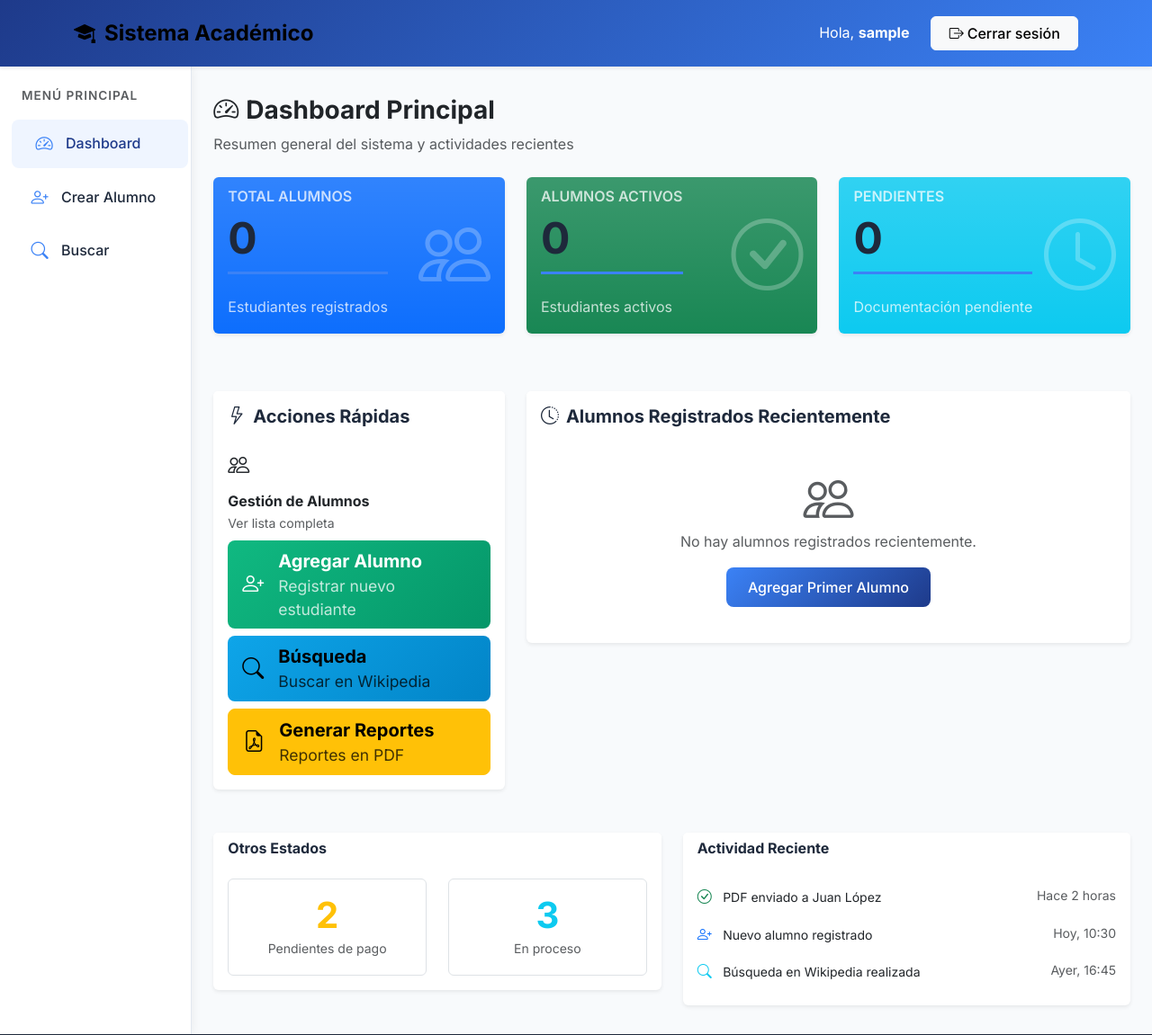
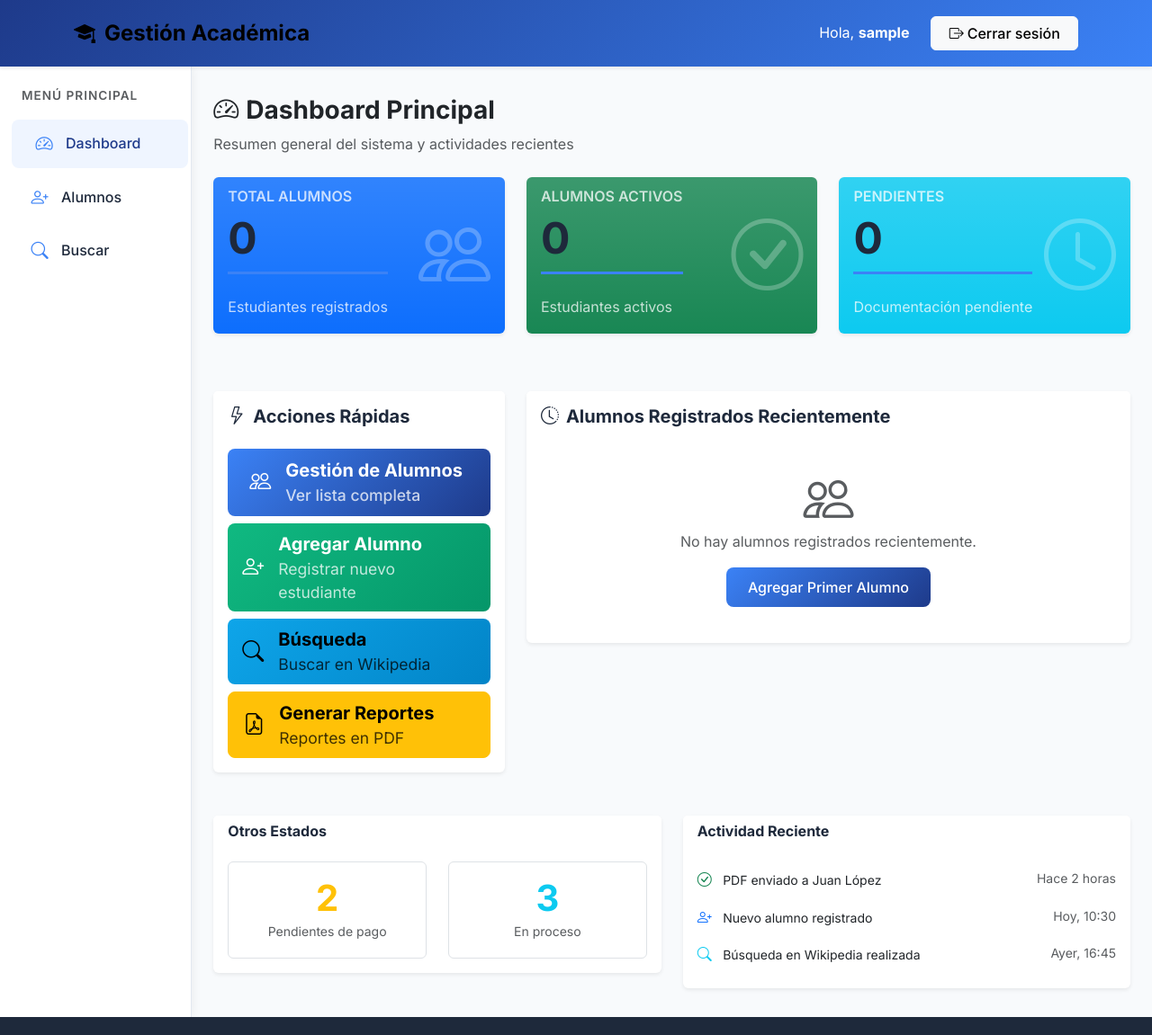
Before and after one commit to laravsc/Parcial_2_Vasconselo, a Django app: page /alumnos/ in a window 1280 px wide. Shown: the top 1151 px of the page at 90% size. Run offline with Django 5.2, Linux system fonts and the light colour scheme; the visitor is signed in with stand-in values (Sample User, id 1); data that the repository does not hold is empty.

Commit message:
últimos cambios

```diff
--- a/alumnos/urls.py
+++ b/alumnos/urls.py
@@ -9,5 +9,5 @@
     path('<int:pk>/editar/', views.editar_alumno, name='editar'),
     path('<int:pk>/eliminar/', views.eliminar_alumno, name='eliminar'),
     path('enviar_pdf/<int:alumno_id>/', views.enviar_pdf, name='enviar_pdf'),
-
+    path('gestion/', views.gestion_alumnos, name='gestion_alumnos'),
 ]
--- a/alumnos/views.py
+++ b/alumnos/views.py
@@ -13,8 +13,27 @@
 
 @login_required
 def dashboard(request):
+    """Dashboard principal con métricas"""
     alumnos = Alumno.objects.filter(usuario=request.user)
-    return render(request, 'alumnos/dashboard.html', {'alumnos': alumnos})
+    total_alumnos = alumnos.count()
+    alumnos_recientes = alumnos.order_by('-created_at')[:5]
+
+    # Si necesitas otros cálculos, puedes agregarlos aquí
+    alumnos_activos = total_alumnos  # Por ahora, todos están activos
+    pendientes = 0  # Puedes modificar esto según tu lógica
+
+    return render(request, 'alumnos/dashboard.html', {
+        'total_alumnos': total_alumnos,
+        'alumnos_activos': alumnos_activos,
+        'pendientes': pendientes,
+        'alumnos_recientes': alumnos_recientes,
+    })
+
+@login_required
+def gestion_alumnos(request):
+    """Lista completa de alumnos"""
+    alumnos = Alumno.objects.filter(usuario=request.user)
+    return render(request, 'alumnos/gestion_alumnos.html', {'alumnos': alumnos})
 
 @login_required
 def crear_alumno(request):
@@ -38,7 +57,7 @@
         if form.is_valid():
             form.save()
             messages.success(request, 'Alumno actualizado correctamente.')
-            return redirect('alumnos:dashboard')
+            return redirect('alumnos:gestion_alumnos')
     else:
         form = AlumnoForm(instance=alumno)
     return render(request, 'alumnos/alumno_form.html', {'form': form, 'crear': False, 'alumno': alumno})
@@ -49,20 +68,14 @@
     if request.method == 'POST':
         alumno.delete()
         messages.success(request, 'Alumno eliminado.')
-        return redirect('alumnos:dashboard')
+        return redirect('alumnos:gestion_alumnos')
     return render(request, 'alumnos/alumno_confirm_delete.html', {'alumno': alumno})
 
 @login_required
 def enviar_pdf(request, alumno_id):
-    """
-    Genera PDF en memoria con la info del alumno y lo envía por email.
-    - Corrige el redirect a 'alumnos:dashboard'
-    - Maneja excepciones de email y las informa con messages + logger
-    """
-    # Asegurarse que el alumno exista y pertenezca al usuario
     alumno = get_object_or_404(Alumno, id=alumno_id, usuario=request.user)
 
-    # --- Generar PDF en memoria ---
+    # Generar PDF en memoria
     buffer = BytesIO()
     p = canvas.Canvas(buffer, pagesize=A4)
 
@@ -73,7 +86,9 @@
     p.drawString(50, 750, f"Apellido: {alumno.apellido}")
     email_text = getattr(alumno, "email", "---")
     p.drawString(50, 730, f"Email: {email_text}")
-    p.drawString(50, 710, f"Creado por: {request.user.username}")
+    p.drawString(50, 710, f"Documento: {alumno.documento or 'No especificado'}")
+    p.drawString(50, 690, f"Fecha Nacimiento: {alumno.fecha_nacimiento or 'No especificada'}")
+    p.drawString(50, 670, f"Creado por: {request.user.username}")
 
     p.showPage()
     p.save()
@@ -82,11 +97,11 @@
     pdf_bytes = buffer.getvalue()
     buffer.close()
 
-    # --- Preparar correo ---
-    subject = "PDF del alumno"
-    body = f"Adjunto PDF de la ficha del alumno {alumno.nombre} {alumno.apellido}."
-    from_email = None  # dejar que Django tome DEFAULT_FROM_EMAIL
-    # Destinatarios: usar el correo del alumno si existe, sino el del usuario
+    # Preparar correo
+    subject = f"Ficha del Alumno - {alumno.nombre} {alumno.apellido}"
+    body = f"Adjunto PDF con la ficha del alumno {alumno.nombre} {alumno.apellido}."
+    from_email = None
+
     destinatarios = []
     if email_text and email_text != '---':
         destinatarios.append(email_text)
@@ -94,9 +109,8 @@
         destinatarios.append(request.user.email)
 
     if not destinatarios:
-        # Si no hay a quién enviar, informamos y volvemos al dashboard
         messages.error(request, "No hay destinatarios válidos para enviar el PDF (sin email asociado).")
-        return redirect("alumnos:dashboard")
+        return redirect("alumnos:gestion_alumnos")
 
     email = EmailMessage(
         subject=subject,
@@ -106,21 +120,17 @@
     )
     email.attach("alumno.pdf", pdf_bytes, "application/pdf")
 
-    # --- Intentar enviar y manejar errores ---
     try:
         email.send(fail_silently=False)
     except BadHeaderError as e:
         logger.exception("BadHeaderError al enviar PDF: %s", e)
         messages.error(request, "Error enviando email: header inválido.")
-        return redirect("alumnos:dashboard")
+        return redirect("alumnos:gestion_alumnos")
     except Exception as e:
-        # Loguear error y mostrar mensaje claro al usuario
         logger.exception("Error al enviar email con PDF: %s", e)
         messages.error(request, "Ocurrió un error al intentar enviar el email. Revisá la configuración SMTP.")
-        # opcional: mostrar mensaje con detalles mínimos en dev (no desplegar en prod)
         messages.info(request, f"Detalle técnico: {str(e)}")
-        return redirect("alumnos:dashboard")
+        return redirect("alumnos:gestion_alumnos")
 
-    # Si llegamos acá, fue enviado (o al menos el backend no lanzó excepción)
     messages.success(request, f"PDF enviado a: {', '.join(destinatarios)}")
-    return redirect("alumnos:dashboard")
+    return redirect("alumnos:gestion_alumnos")
--- a/templates/alumnos/dashboard.html
+++ b/templates/alumnos/dashboard.html
@@ -70,6 +70,9 @@
             </div>
             <div class="card-body">
                 <div class="d-grid gap-2">
+                    <!-- En dashboard.html - línea 62 aproximadamente -->
+                    <a href="{% url 'alumnos:gestion_alumnos' %}"
+                        class="btn btn-primary btn-lg d-flex align-items-center">
                         <i class="bi bi-people me-3 fs-4"></i>
                         <div class="text-start">
                             <strong>Gestión de Alumnos</strong>
@@ -132,13 +135,15 @@
                                 <td>
                                     <span class="badge bg-success">Activo</span>
                                 </td>
-                                <td>{{ alumno.fecha_registro|date:"d/m/Y" }}</td>
+                                <td>{{ alumno.created_at|date:"d/m/Y" }}</td>
                                 <td class="text-center">
                                     <div class="btn-group btn-group-sm" role="group">
-                                        <a href="{% url 'alumnos:editar' alumno.pk %}" class="btn btn-outline-secondary" title="Editar">
+                                        <a href="{% url 'alumnos:editar' alumno.pk %}" class="btn btn-outline-secondary"
+                                            title="Editar">
                                             <i class="bi bi-pencil"></i>
                                         </a>
-                                        <a href="{% url 'alumnos:enviar_pdf' alumno.id %}" class="btn btn-outline-info" title="Enviar PDF">
+                                        <a href="{% url 'alumnos:enviar_pdf' alumno.id %}" class="btn btn-outline-info"
+                                            title="Enviar PDF">
                                             <i class="bi bi-envelope"></i>
                                         </a>
                                         <a href="#" class="btn btn-outline-primary" title="Ver">
--- a/templates/base.html
+++ b/templates/base.html
@@ -323,7 +323,7 @@
   <nav class="navbar navbar-expand-lg navbar-custom shadow-sm">
     <div class="container">
       <a class="navbar-brand" href="{% url 'core:home' %}">
-        <i class="bi bi-mortarboard-fill"></i> Sistema Académico
+        <i class="bi bi-mortarboard-fill"></i> Gestión Académica
       </a>
 
       <button class="navbar-toggler" type="button" data-bs-toggle="collapse" data-bs-target="#navbarContent">
@@ -375,8 +375,8 @@
             <i class="bi bi-speedometer2"></i> Dashboard
           </a>
           <a class="nav-link {% if request.resolver_match.url_name == 'crear' %}active{% endif %}"
-            href="{% url 'alumnos:crear' %}">
-            <i class="bi bi-person-plus"></i> Crear Alumno
+            href="{% url 'alumnos:gestion_alumnos' %}">
+            <i class="bi bi-person-plus"></i> Alumnos
           </a>
           <a class="nav-link {% if request.resolver_match.url_name == 'buscar' %}active{% endif %}"
             href="{% url 'scraper:buscar' %}">
```
Also changed, not shown: templates/alumnos/gestion_alumnos.html (added, +77 -0 lines).
